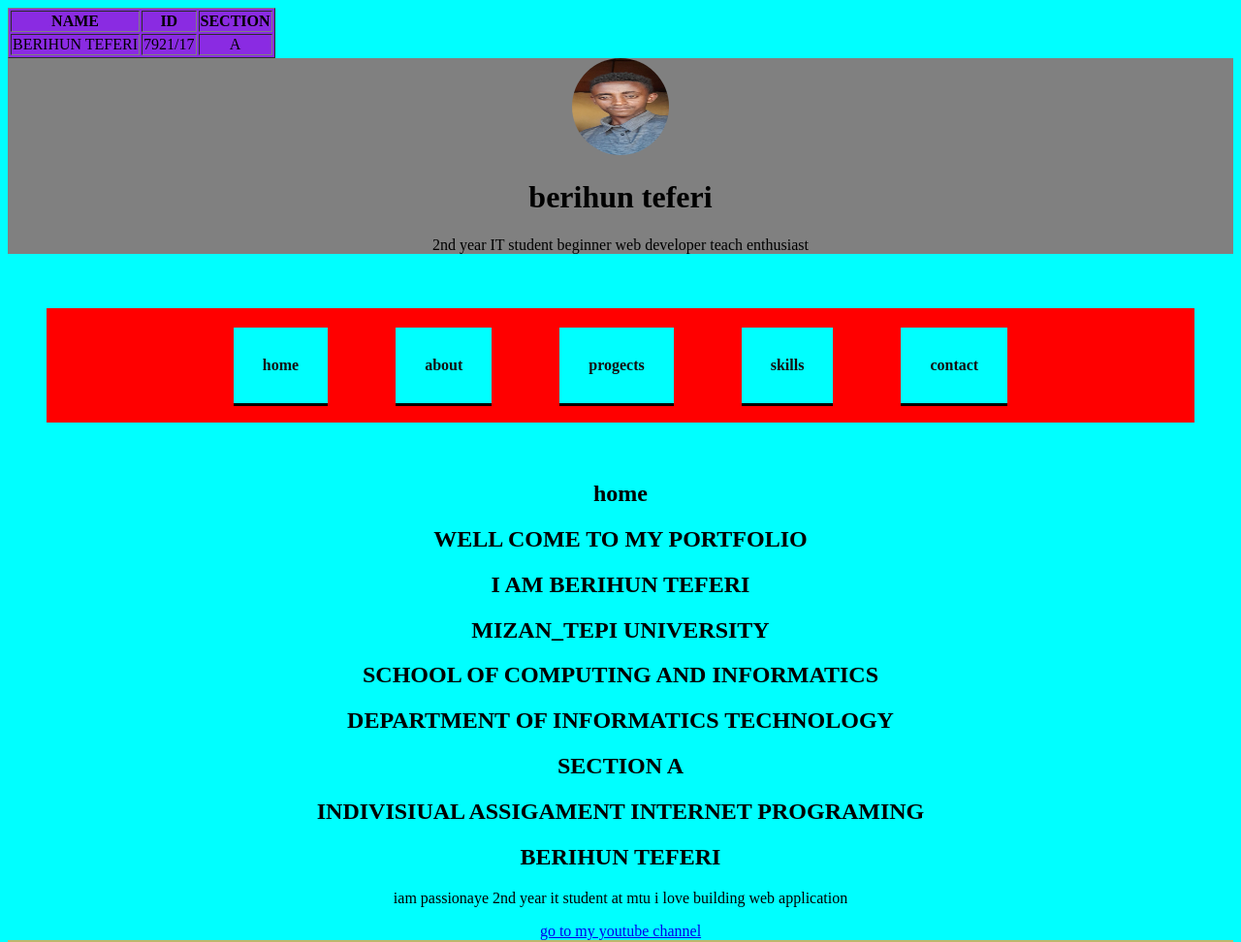
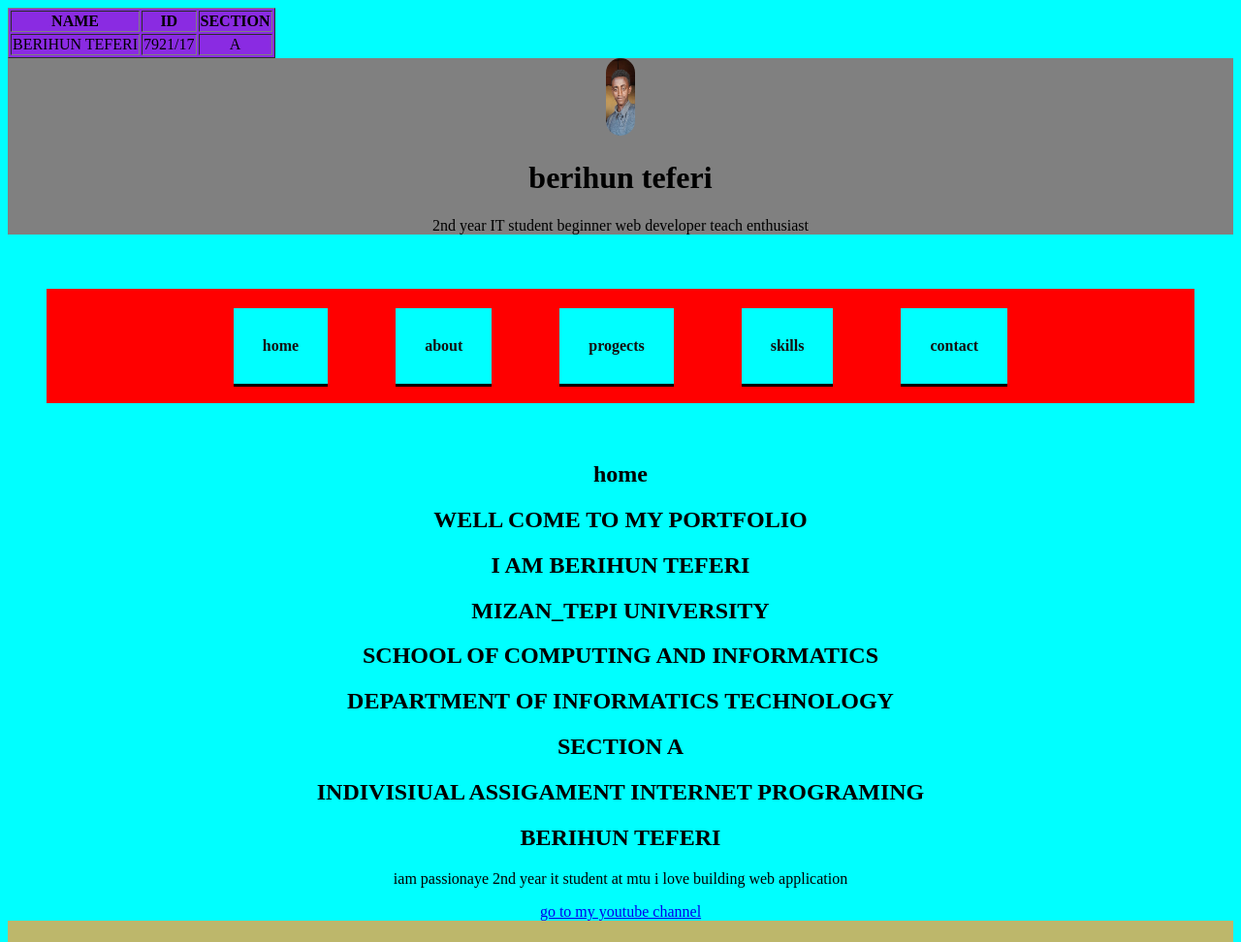
Before and after one commit to berihunteferi9-cloud/My-protfolio-website-, a plain HTML site: page index.html in a window 1280 px wide. Shown: the top 972 px of the page at 97% size. Drawn offline with Linux system fonts and the light colour scheme.

Commit message:
Refactor CSS styles for layout and design

```diff
--- a/style.css
+++ b/style.css
@@ -15,8 +15,8 @@ header{
     font-size 30px;
     text-align center;}
 #my{
-    width:100px;
-    height:100px;
+    width:30px;
+    height:80px;
     object-fit:"cover";
     border-radius:150px;}
     table{
```
